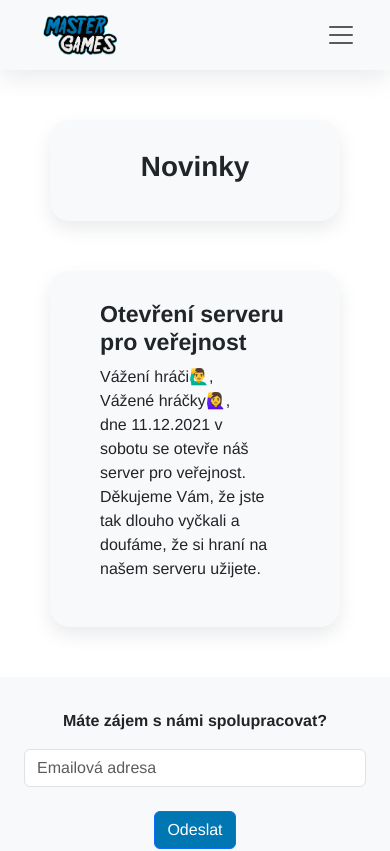
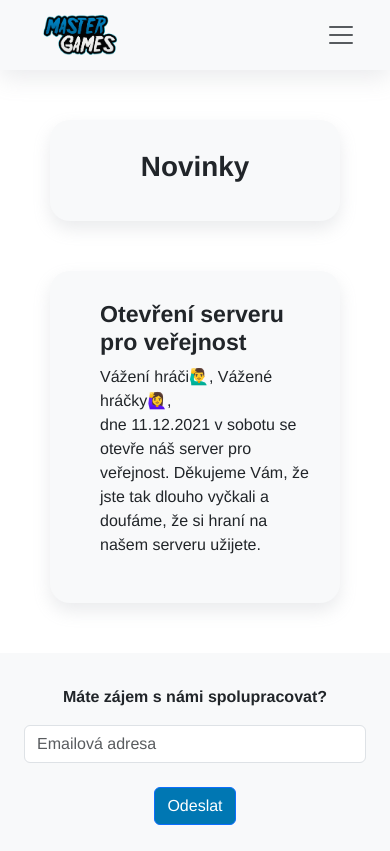
Before and after one commit to gumernus/master-games-web, a Vue app: page /#/novinky in a window 390 px wide. Shown: the top 851 px of the page. Built offline with nearby package versions, Linux system fonts and the light colour scheme.

Commit message:
Update Article.vue

```diff
--- a/src/components/Article.vue
+++ b/src/components/Article.vue
@@ -33,7 +33,16 @@ white-space: pre-wrap;
 h3{
     font-weight: bold;
 }
+
 p{
     width: 80%;
 }
+
+@media only screen and (max-width: 600px) {
+  p{
+    width: 100%;
+}
+}
+
+
 </style>
```
